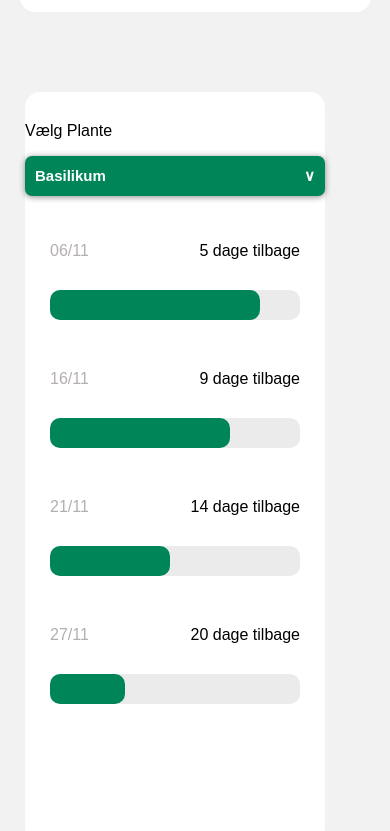
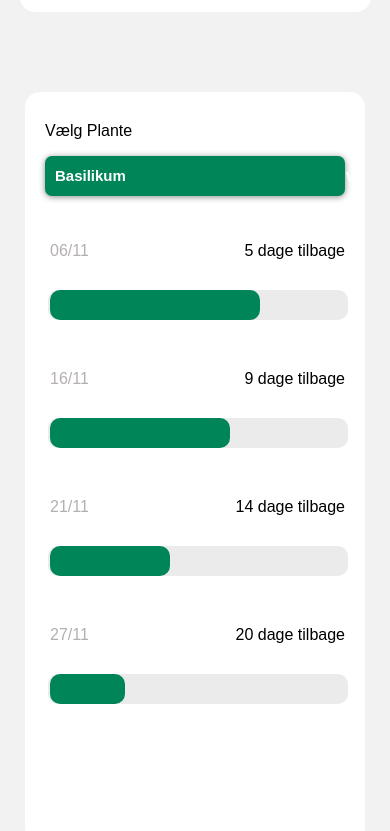
Before and after one commit to Melledodo/projekt5, a plain HTML site: page dashboard.html in a window 390 px wide. Shown: the part 813-1644 px from the top of the page. Drawn offline with nearby package versions, Linux system fonts and the light colour scheme.

Commit message:
Update style.css

```diff
--- a/style.css
+++ b/style.css
@@ -782,6 +782,12 @@ footer p {
 
   .dropplante{
     width: 300px;
+    margin-left: 20px;
+    margin-right: 20px;
+  }
+
+  .valgtplante{
+    margin-left: 20px;
   }
 
   .grålinjer{
@@ -789,21 +795,22 @@ footer p {
   }
 
   #grålinje{
-    width: 250px;
-    margin-left: 25px;
+    width: 300px;
+    margin-left: 3px;
+    margin-right: 7px;
   }
 
   .grønnelinjer{
     width: 300px;
-    margin-left: -50px;
+    margin-left: -90px;
   }
 
   .venstretekst{
-    margin-left: 25px;
+    margin-left: 5px;
   }
 
   .højretekst{
-    margin-right: 0;
+    margin-right: -45px;
   }
 
   .tilføjplante, .vælgdato {
```
